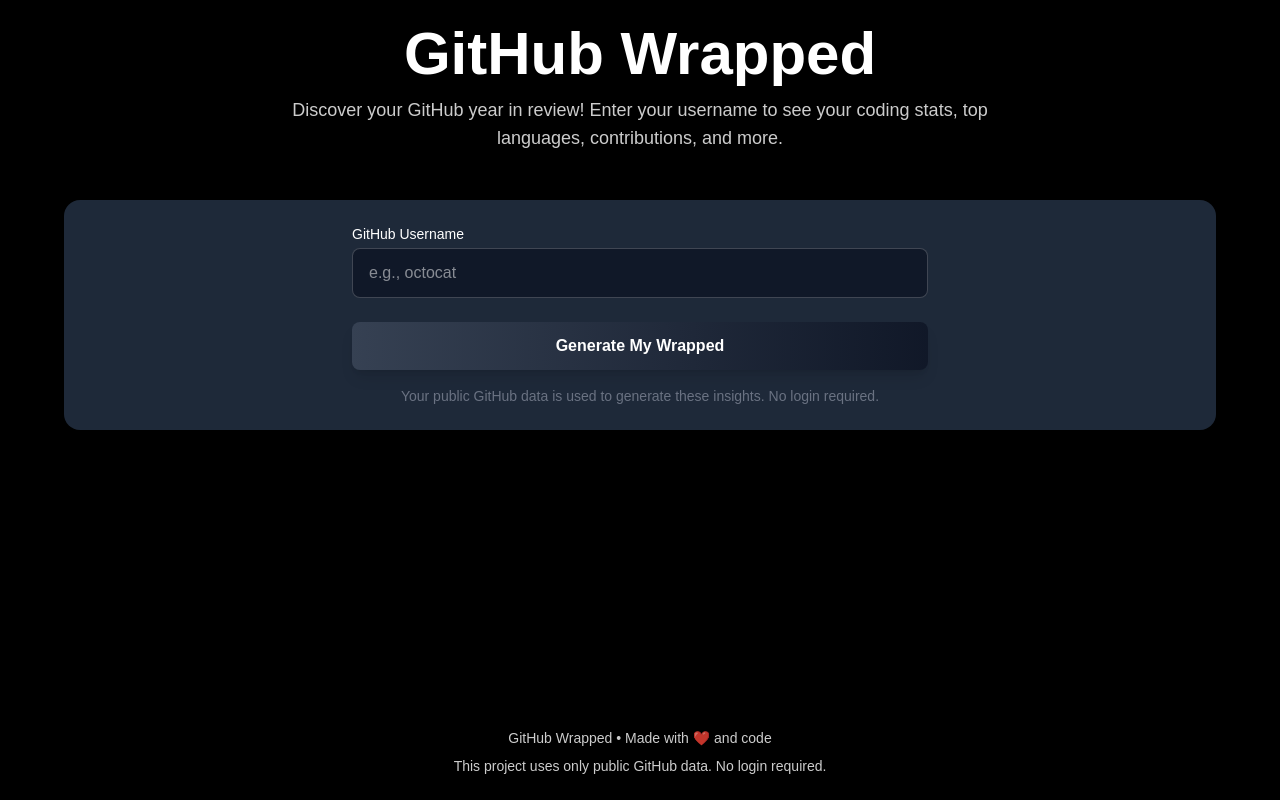
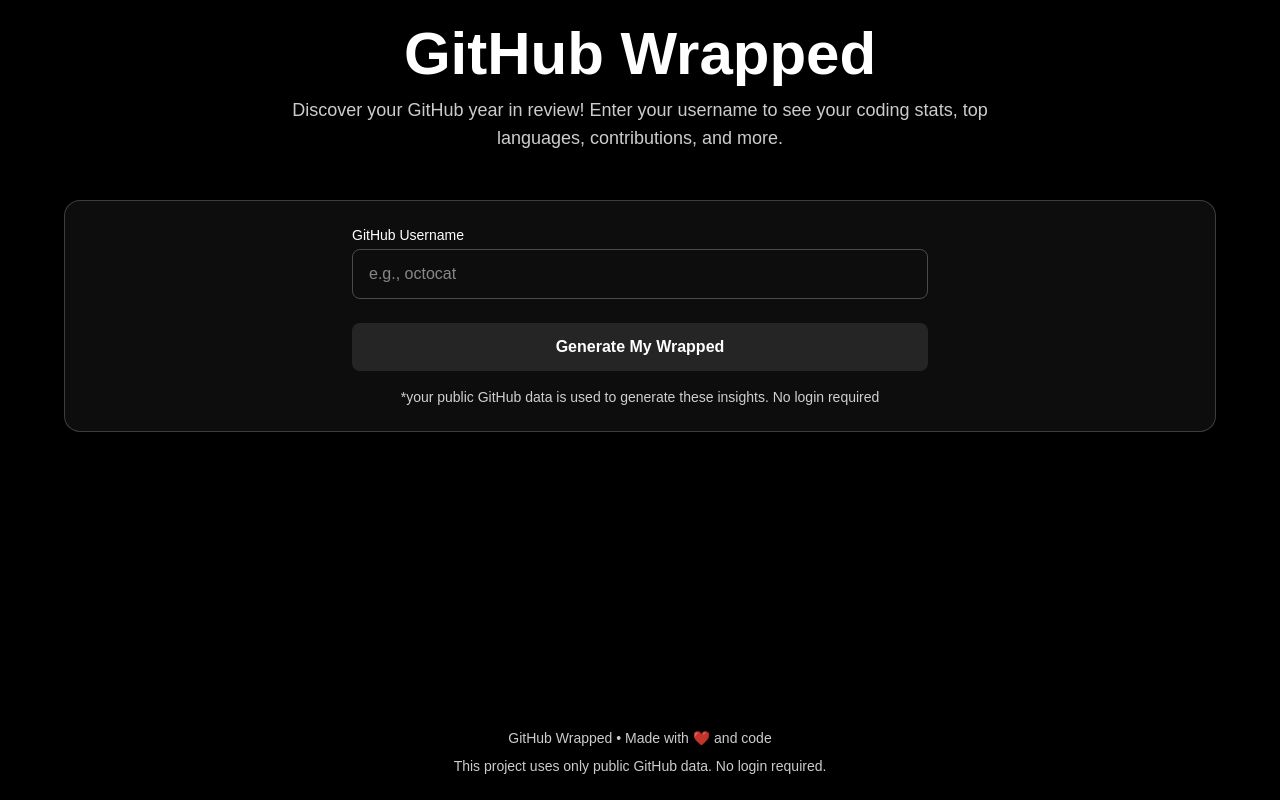
Before and after one commit to khuza08/ghwrapped, a Next.js app: page / in a window 1280 px wide. Built offline with nearby package versions, Linux system fonts and the light colour scheme.

Commit message:
improve forms consistency

```diff
--- a/src/components/UI/UsernameForm.tsx
+++ b/src/components/UI/UsernameForm.tsx
@@ -1,8 +1,8 @@
-'use client';
+"use client";
 
-import React from 'react';
-import { ERROR_MESSAGES } from '@/lib/constants';
-import { isValidUsername } from '@/lib/utils';
+import React from "react";
+import { ERROR_MESSAGES } from "@/lib/constants";
+import { isValidUsername } from "@/lib/utils";
 
 interface UsernameFormProps {
   username: string;
@@ -17,7 +17,7 @@
   error,
   setUsername,
   onSubmit,
-  setError
+  setError,
 }) => {
   const handleInputChange = (e: React.ChangeEvent<HTMLInputElement>) => {
     const value = e.target.value;
@@ -25,7 +25,7 @@
 
     // Clear error when user starts typing
     if (error && value.trim()) {
-      setError('');
+      setError("");
     }
   };
 
@@ -47,7 +47,7 @@
   };
 
   return (
-    <main className="bg-gray-800 rounded-2xl p-4 sm:p-6 flex-grow">
+    <main className="bg-white/5 border border-white/20 rounded-2xl p-4 sm:p-6 grow">
       <form
         onSubmit={handleFormSubmit}
         className="max-w-md lg:max-w-lg xl:max-w-xl mx-auto"
@@ -65,7 +65,7 @@
             value={username}
             onChange={handleInputChange}
             placeholder="e.g., octocat"
-            className="w-full px-3 py-2 sm:px-4 sm:py-3 border border-white/20 rounded-lg text-sm sm:text-base bg-gray-900 text-white"
+            className="w-full px-3 py-2 sm:px-4 sm:py-3 border border-white/25 rounded-lg text-sm sm:text-base focus:outline-none  text-white"
             autoComplete="off"
           />
         </div>
@@ -78,14 +78,15 @@
 
         <button
           type="submit"
-          className="w-full px-4 py-2 sm:px-6 sm:py-3 bg-gradient-to-r from-gray-700 to-gray-900 text-white font-semibold rounded-lg shadow-lg hover:from-gray-600 hover:to-gray-800 focus:outline-none focus:ring-2 focus:ring-blue-500 focus:ring-opacity-50 transition text-sm sm:text-base"
+          className="w-full px-4 py-2 sm:px-6 sm:py-3 bg-white/10 text-white font-semibold rounded-lg
+           hover:bg-white/15 focus:outline-none transition text-sm sm:text-base"
         >
           Generate My Wrapped
         </button>
 
-        <p className="mt-3 sm:mt-4 text-center text-xs sm:text-sm text-gray-500">
-          Your public GitHub data is used to generate these insights. No
-          login required.
+        <p className="mt-3 sm:mt-4 text-center text-xs sm:text-sm text-white/80">
+          *your public GitHub data is used to generate these insights. No login
+          required
         </p>
       </form>
     </main>
--- a/src/components/UI/WrappedMainContent.tsx
+++ b/src/components/UI/WrappedMainContent.tsx
@@ -1,15 +1,15 @@
-import React from 'react';
-import GitHubWrappedSlides from '@/components/GitHubWrapped/SlideContainer';
+import React from "react";
+import GitHubWrappedSlides from "@/components/GitHubWrapped/SlideContainer";
 
 interface WrappedMainContentProps {
   username: string;
 }
 
 const WrappedMainContent: React.FC<WrappedMainContentProps> = ({
-  username
+  username,
 }) => {
   return (
-    <main className="bg-gray-800 rounded-2xl p-4 sm:p-6 border border-gray-700 flex-grow">
+    <main className="bg-white/5 rounded-2xl p-4 sm:p-6 grow">
       <GitHubWrappedSlides username={username} />
     </main>
   );
```
